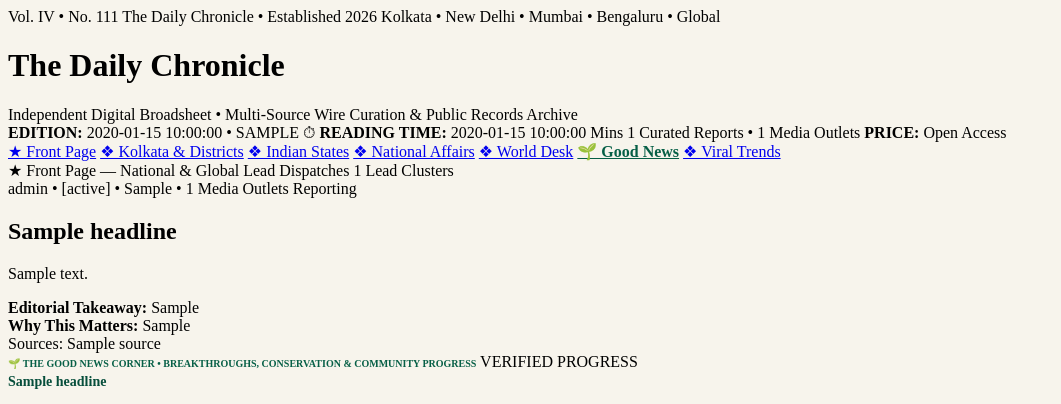
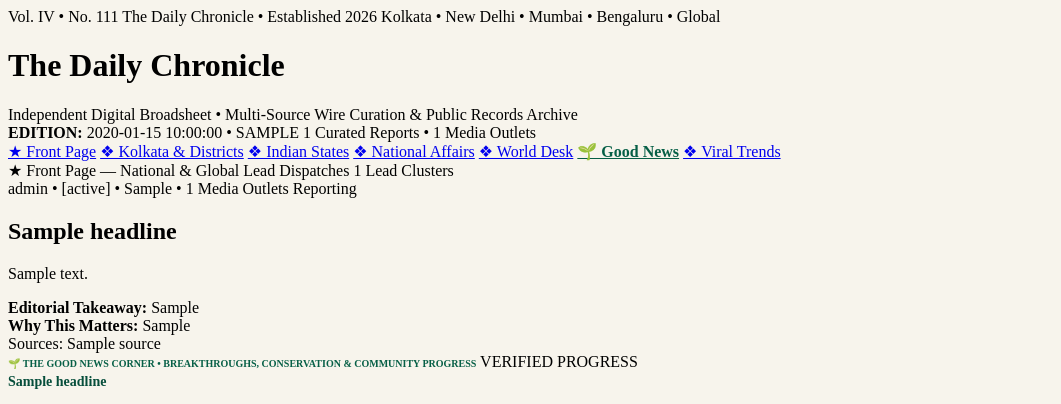
Before and after one commit to Barshan-Majumdar/ppodong-, a Python web app: template templates/epaper.html in a window 1280 px wide. Shown: the top 404 px of the page, without its empty margins (0-1061 px from the left). Run offline with Jinja, Linux system fonts and the light colour scheme; the template is opened without the code that fills it: most values are stand-ins (such as "Sample title", 1, 10 or a date in 2020).

Commit message:
style: remove reading time and price from broadsheet masthead

```diff
--- a/templates/epaper.html
+++ b/templates/epaper.html
@@ -24,9 +24,7 @@
 
         <div class="dateline-bottom">
             <span><strong>EDITION:</strong> {{ edition_date }}{% if edition_cycle %} • {{ edition_cycle | upper }}{% endif %}</span>
-            <span>⏱ <strong>READING TIME:</strong> {{ reading_time_mins }} Mins</span>
             <span class="stat-highlight">{{ total_stories_count }} Curated Reports • {{ total_sources_count }} Media Outlets</span>
-            <span><strong>PRICE:</strong> Open Access</span>
         </div>
     </header>
 
```
